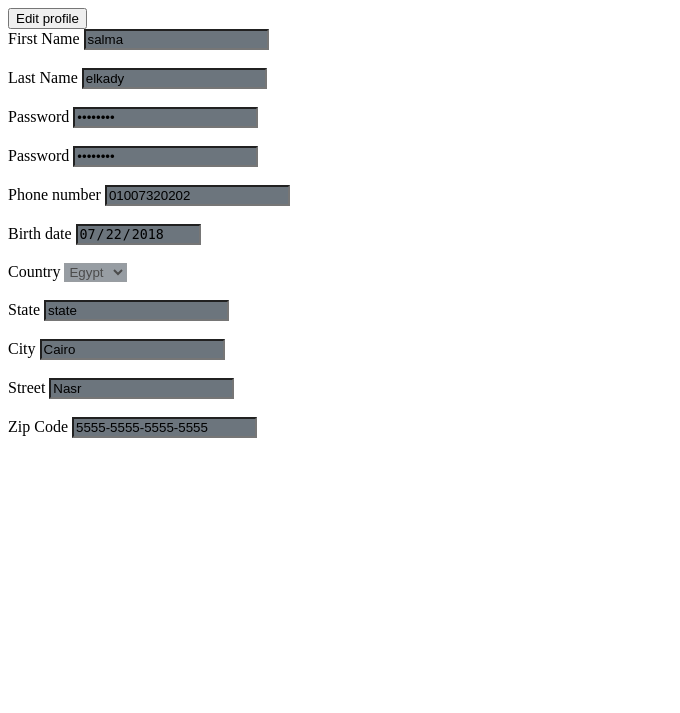
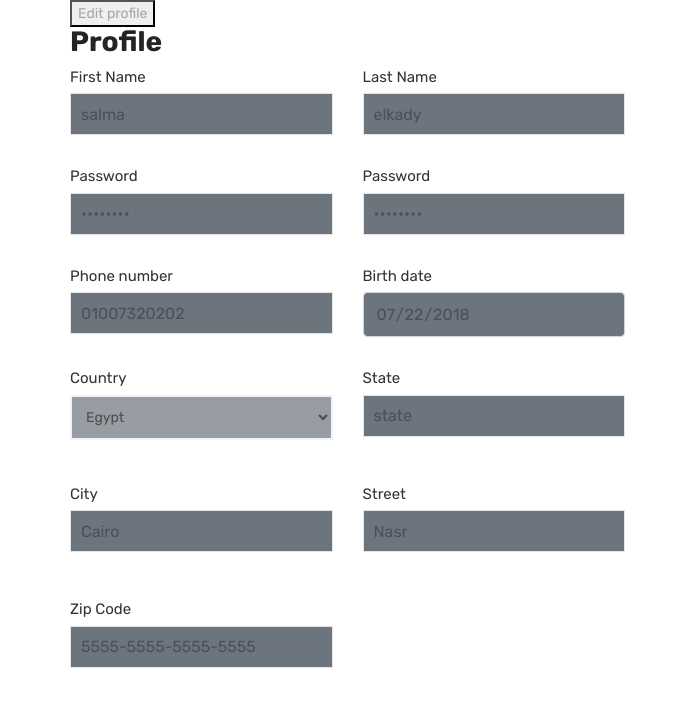
Before and after one commit to EbrahimMohamed2611/E-Commerce-Servlet-JSP, a Java web app: page /profile.jsp in a window 1280 px wide. Shown: the top 713 px of the page, without its empty margins (0-680 px from the left). Run offline with Tomcat 11, a stand-in JSP engine, Linux system fonts and the light colour scheme; some libraries are stand-ins or nearby versions.

Commit message:
enhancing in design view

```diff
--- a/src/main/resources/META-INF/persistence.xml
+++ b/src/main/resources/META-INF/persistence.xml
@@ -9,12 +9,12 @@
         <properties>
             <property name="javax.persistence.jdbc.url" value="jdbc:mysql://localhost:3306/e-commerce-servlet-jsp" />
             <property name="javax.persistence.jdbc.user" value="root" />
-            <property name="javax.persistence.jdbc.password" value="Ebra7imFCI" />
+            <property name="javax.persistence.jdbc.password" value="jets" />
             <property name="javax.persistence.jdbc.driver" value="com.mysql.cj.jdbc.Driver" />
             <property name="hibernate.show_sql" value="true" />
             <property name="hibernate.format_sql" value="true" />
             <property name="hibernate.dialect" value="org.hibernate.dialect.MySQL8Dialect" />
-            <property name="hibernate.hbm2ddl.auto" value="validate" />
+            <property name="hibernate.hbm2ddl.auto" value="update" />
 
             <!-- Configuring Connection Pool -->
             <property name="hibernate.c3p0.min_size" value="5" />
--- a/src/main/webapp/profile.jsp
+++ b/src/main/webapp/profile.jsp
@@ -1,14 +1,54 @@
 <%@ page import="java.time.LocalDate" %><%--
+
   Created by IntelliJ IDEA.
   User: Salma El-kady
   Date: 3/14/2021
   Time: 10:01 AM
   To change this template use File | Settings | File Templates.
 --%>
+<%@ taglib prefix="c" uri="http://java.sun.com/jsp/jstl/core" %>
 <%@ page contentType="text/html;charset=UTF-8" language="java" %>
 <html>
 <head>
-    <title>Title</title>
+    <title>Profile</title>
+    <%--    <%@include file="common/header.jsp" %>--%>
+    <!-- Favicon -->
+    <link rel="shortcut icon" type="image/x-icon" href="images/favicon.png">
+    <!-- Material Design Iconic Font-V2.2.0 -->
+    <link rel="stylesheet" href="css/material-design-iconic-font.min.css">
+    <!-- Font Awesome -->
+    <link rel="stylesheet" href="css/font-awesome.min.css">
+    <!-- Font Awesome Stars-->
+    <link rel="stylesheet" href="css/fontawesome-stars.css">
+    <!-- Meanmenu CSS -->
+    <link rel="stylesheet" href="css/meanmenu.css">
+    <!-- owl carousel CSS -->
+    <link rel="stylesheet" href="css/owl.carousel.min.css">
+    <!-- Slick Carousel CSS -->
+    <link rel="stylesheet" href="css/slick.css">
+    <!-- Animate CSS -->
+    <link rel="stylesheet" href="css/animate.css">
+    <!-- Jquery-ui CSS -->
+    <link rel="stylesheet" href="css/jquery-ui.min.css">
+    <!-- Venobox CSS -->
+    <link rel="stylesheet" href="css/venobox.css">
+    <!-- Nice Select CSS -->
+    <link rel="stylesheet" href="css/nice-select.css">
+    <!-- Magnific Popup CSS -->
+    <link rel="stylesheet" href="css/magnific-popup.css">
+    <!-- Bootstrap V4.1.3 Framework CSS -->
+    <link rel="stylesheet" href="css/bootstrap.min.css">
+    <!-- Helper CSS -->
+    <link rel="stylesheet" href="css/helper.css">
+    <!-- Main Style CSS -->
+    <link rel="stylesheet" href="style.css">
+    <!-- Responsive CSS -->
+    <link rel="stylesheet" href="css/responsive.css">
+    <!-- Modernizr js -->
+    <script src="js/vendor/modernizr-2.8.3.min.js"></script>
+    <link rel="stylesheet" href="css/style.css"/>
+
+
     <script>
         var xmlHttp;
 
@@ -323,38 +366,56 @@
     </script>
 </head>
 <body>
+<div class="container">
+    <div class="raw">
+        <div class="col-sm-12 col-md-12 col-lg-6 col-xs-12">
+            <button type="button" onclick="editdata()">Edit profile</button>
+<form style="align-items: center">
+    <h3>Profile</h3>
+    <div class="row">
 
-<form style="align-items: center">
-    <button type="button" onclick="editdata()">Edit profile</button>
-    <div class="mb-3">
+<%--        <div class="col-md-6">--%>
+<%--            <div class="checkout-form-list">--%>
+<%--                <label for="firstName">First Name <span class="required">*</span></label>--%>
+<%--                <input placeholder="" name="firstName" id="firstName" type="text" required>--%>
+<%--            </div>--%>
+<%--        </div>--%>
+        <div class="col-md-6">
+            <div class="checkout-form-list">
         <label for="firstName" class="form-label">First Name</label>
         <input style="background-color: #6c757d" readonly type="text" class="form-control" name="firstName"
                id="firstName" value="salma"
                aria-describedby="emailHelp" onblur="checkfirstname()">
         <label id="firstnamelabel" style="color:red" hidden>Please enter your name</label>
+            </div>
     </div>
     <br>
 
-    <div class="mb-3">
+        <div class="col-md-6">
+            <div class="checkout-form-list">
         <label for="lastName" class="form-label">Last Name</label>
         <input style="background-color: #6c757d" readonly type="text" class="form-control" name="lastName" id="lastName"
                aria-describedby="emailHelp" value="elkady" onblur="checklastname()">
         <label id="lastnamelabel" style="color:red" hidden>Please enter your lastname</label>
+            </div>
     </div>
     <br>
 
 
-    <div class="mb-3">
+        <div class="col-md-6">
+            <div class="checkout-form-list">
         <label for="password" class="form-label">Password</label>
         <input readonly style="background-color: #6c757d" type="password" name="password" class="form-control"
                id="password" value="Salma123"
                pattern="^(?=.*[0-9])(?=.*[a-z])(?=.*[A-Z]).{8,}$" title="Weak Password" onblur="checkpass()">
         <label id="passlabel" style="color:red" hidden>Please enter your password</label>
         <label id="passlabe2" style="color:red" hidden>Must contains uppercase and numbers</label>
+            </div>
     </div>
     <br>
 
-    <div class="mb-3">
+    <div class="col-md-6">
+        <div class="checkout-form-list">
         <label for="confirmPassword" class="form-label">Password</label>
         <input readonly style="background-color: #6c757d" type="password" onkeyup="checkmatchpass2()"
                name="confirmPassword" value="Salma123"
@@ -362,33 +423,41 @@
                id="confirmPassword" onblur="checkpass2()">
         <label id="pass2label" style="color:red" hidden>Missmatch password</label>
         <label id="pass22label" style="color:red" hidden>Please enter a password</label>
+        </div>
     </div>
     <br>
 
-    <div class="form-row">
+<%--    <div class="form-row">--%>
 
-        <div class="form-group col-md-6">
+<%--        <div class="form-group col-md-6">--%>
+    <div class="col-md-6">
+        <div class="checkout-form-list">
             <label for="phoneNumber">Phone number</label>
             <input readonly style="background-color: #6c757d" name="phoneNumber" type="text" class="form-control"
                    id="phoneNumber" pattern="^(\\+2)?01\\d{9}$"
                    title="Invalid phone number" onblur="checkphone()" value="01007320202">
             <label id="phonelabel" style="color:red" hidden>Please enter a phone number</label>
             <label id="phonelabel2" style="color:red" hidden>phone must be in formate 01XXXXXXXXX</label>
-
+        </div>
         </div>
         <br>
 
-        <div class="form-group col-md-6">
+<%--        <div class="form-group col-md-6">--%>
+    <div class="col-md-6">
+        <div class="checkout-form-list">
             <label for="birthDate">Birth date</label>
             <input readonly style="background-color: #6c757d" name="birthDate" type="date" class="form-control"
                    id="birthDate" value="2018-07-22">
         </div>
+        </div>
         <br>
-    </div>
+<%--    </div>--%>
 
-    <div class="form-row">
+<%--    <div class="form-row">--%>
 
-        <div class="form-group col-md-6">
+<%--        <div class="form-group col-md-6">--%>
+    <div class="col-md-6">
+        <div class="checkout-form-list">
             <label for="country">Country</label>
             <select id="country"  disabled="true" style="background-color: #6c757d;color: black">
                 <option selected>Egypt</option>
@@ -401,36 +470,44 @@
 <%--                   onblur="checkcountry()" value="Egypt">--%>
             <label id="countrylabel" style="color:red" hidden>Please enter a country</label>
         </div>
+        </div>
         <br>
 
         <div class="form-group col-md-6">
+            <div class="checkout-form-list">
             <label for="state">State</label>
             <input readonly style="background-color: #6c757d" name="state" type="text" class="form-control" id="state"
                    onblur="checkstate()" value="state">
             <label id="statelabel" style="color:red" hidden>Please enter a state</label>
+            </div>
         </div>
         <br>
 
-    </div>
-    <div class="form-row">
+<%--    </div>--%>
+<%--    <div class="form-row">--%>
 
-        <div class="form-group col-md-4">
+        <div class="form-group col-md-6">
+            <div class="checkout-form-list">
             <label for="city">City</label>
             <input readonly style="background-color: #6c757d" name="city" type="text" class="form-control" id="city"
                    onblur="checkcity()" value="Cairo">
             <label id="citylabel" style="color:red" hidden>Please enter a city</label>
+            </div>
         </div>
         <br>
 
-        <div class="form-group col-md-4">
+        <div class="form-group col-md-6">
+            <div class="checkout-form-list">
             <label for="street">Street</label>
             <input readonly style="background-color: #6c757d" name="street" type="text" class="form-control" id="street"
                    onblur="checkstreet()" value="Nasr">
             <label id="streetlabel" style="color:red" hidden>Please enter a street</label>
+            </div>
         </div>
         <br>
 
-        <div class="form-group col-md-4">
+        <div class="form-group col-md-6">
+            <div class="checkout-form-list">
             <label for="zipCode">Zip Code</label>
             <input readonly style="background-color: #6c757d" name="zipcode" type="text" class="form-control"
                    id="zipCode"
```
Also changed, not shown: other parts of src/main/webapp/profile.jsp (+51 -0 lines), src/main/java/eg/gov/iti/jets/Dto/UserProfileDto.java (+7 -0 lines), src/main/java/eg/gov/iti/jets/adapter/UserProfileAdapter.java (+10 -1 lines), src/main/java/eg/gov/iti/jets/controller/Profile.java (+12 -2 lines), src/main/java/eg/gov/iti/jets/repository/impl/UserRepositoryImpl.java (+4 -3 lines).
